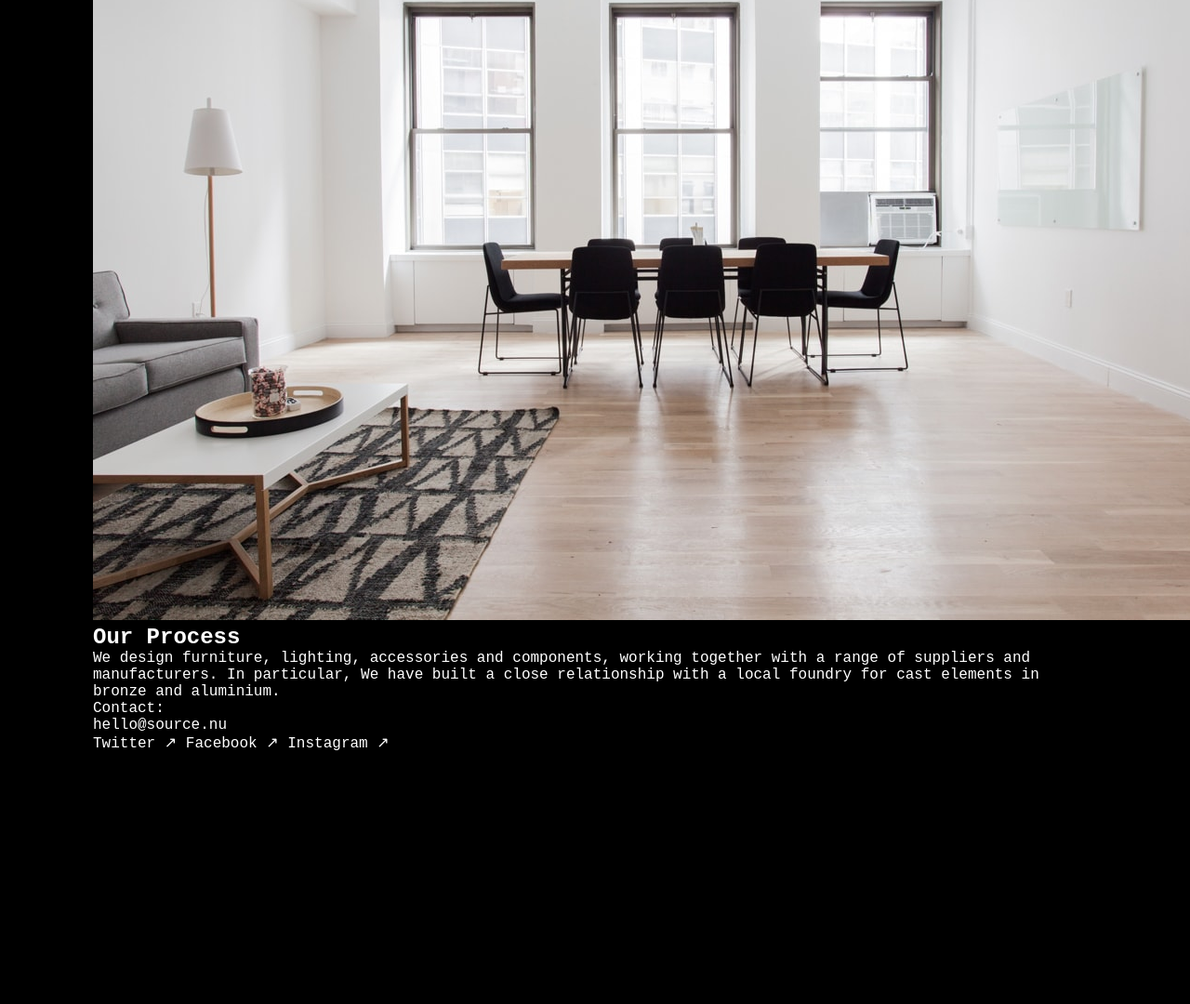
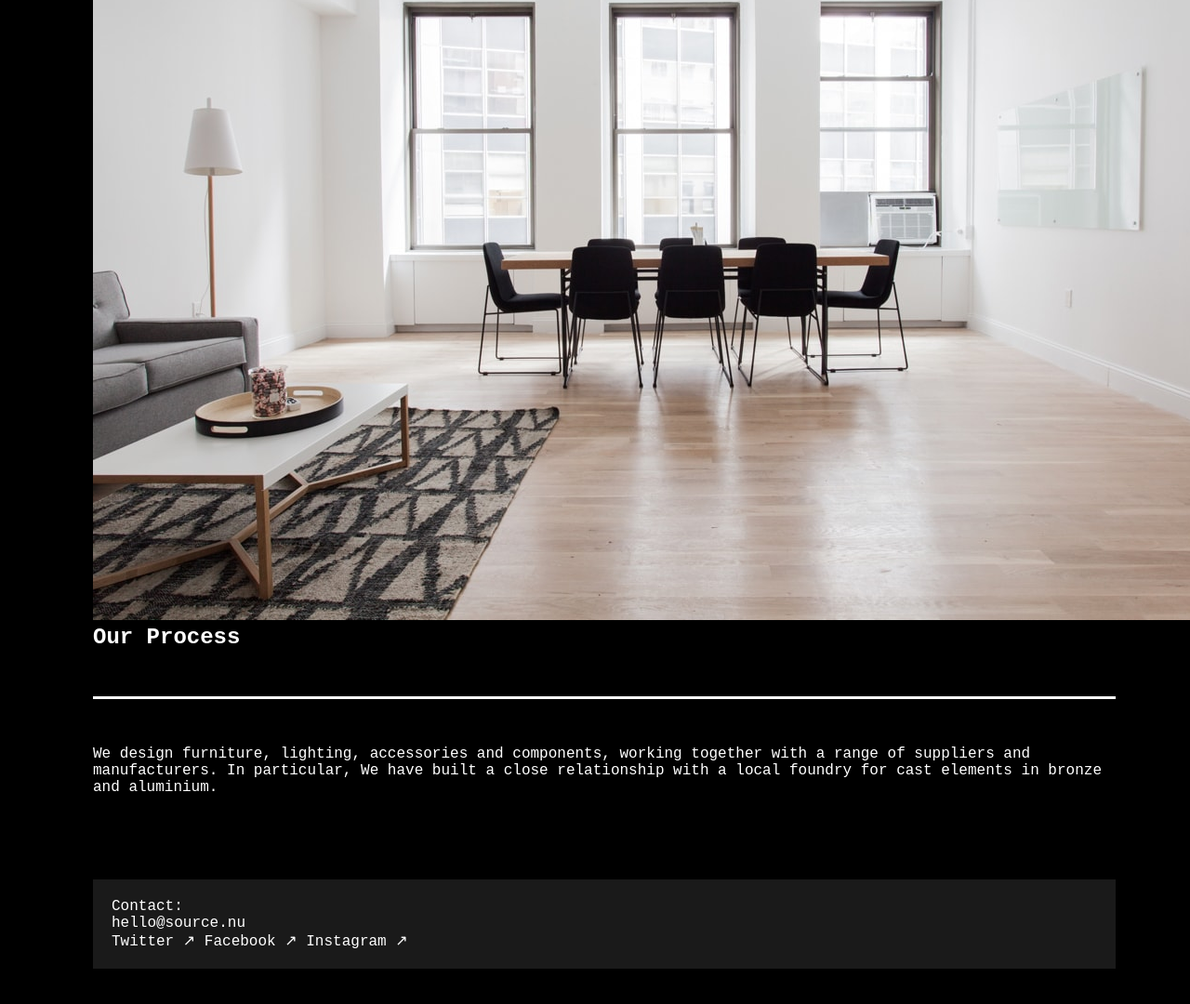
Before and after one commit to haroldao/Dark-Minimalist-Website, a website: page index.html in a window 1280 px wide. Shown: the part 3802-4882 px from the top of the page at 93% size. Before the commit the page ends 4611 px from the top, so only its background shows below. Drawn offline with Linux system fonts and the light colour scheme.

Commit message:
CSS Done

```diff
--- a/index.html
+++ b/index.html
@@ -25,7 +25,7 @@
 
     <section class="lamp">
       <img src="assets/image_2.jpg" alt="" srcset="" />
-      <p>Industrial Night Stand and Lamp ↗</p>
+      <p>Industrial Night Stand and Lamp &#8599;&#xFE0E;</p>
     </section>
 
     <section class="clients">
@@ -37,14 +37,14 @@
 
     <section class="chair">
       <img src="assets/image_3.jpg" alt="" srcset="" />
-      <p>Day Chair ↗</p>
+      <p>Day Chair &#8599;&#xFE0E;</p>
     </section>
 
-    <section>
+    <section class="livingroom">
       <img src="assets/image_4.jpg" alt="" />
     </section>
 
-    <section>
+    <section class="process">
       <h2>Our Process</h2>
       <p>
         We design furniture, lighting, accessories and components, working
@@ -61,9 +61,9 @@
       </p>
 
       <p>
-        <a href="...">Twitter ↗</a>
-        <a href="...">Facebook ↗</a>
-        <a href="...">Instagram ↗</a>
+        <a href="...">Twitter &#8599;&#xFE0E; </a>
+        <a href="...">Facebook &#8599;&#xFE0E;</a>
+        <a href="...">Instagram &#8599;&#xFE0E;</a>
       </p>
     </footer>
   </body>
--- a/style.css
+++ b/style.css
@@ -30,6 +30,7 @@
 body {
   font-family: "Space Mono", monospace;
   background-color: var(--black);
+  line-height: --lh;
   color: var(--white);
   max-width: var(--widthPage);
   padding: 150px var(--widthPagePaddingLR) 0 var(--widthPagePaddingLR);
@@ -86,3 +87,24 @@ header {
   padding: 15px 25px;
   margin-bottom: 90px;
 }
+
+.livingroom {
+  width: 1200px;
+}
+
+.process {
+  margin-bottom: 90px;
+  width: 1100px;
+}
+.process h2 {
+  padding-bottom: 50px;
+  margin-bottom: 50px;
+  border-bottom: solid white;
+}
+
+footer {
+  width: 1100px;
+  background-color: var(--charcoal);
+  padding: 20px;
+  margin-bottom: 160px;
+}
```
